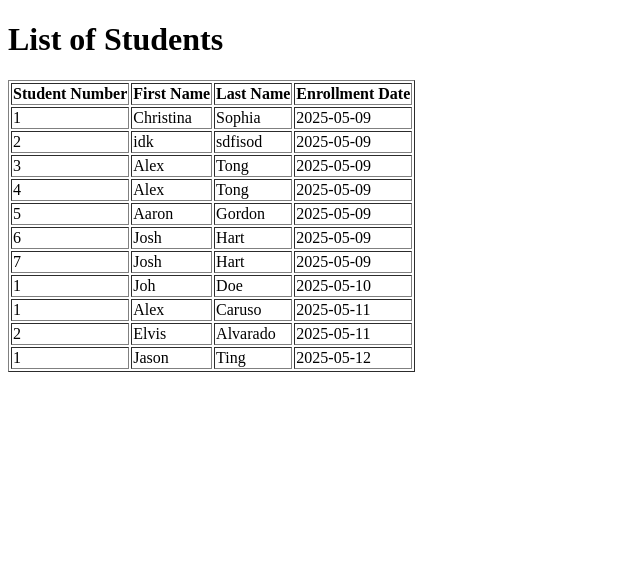
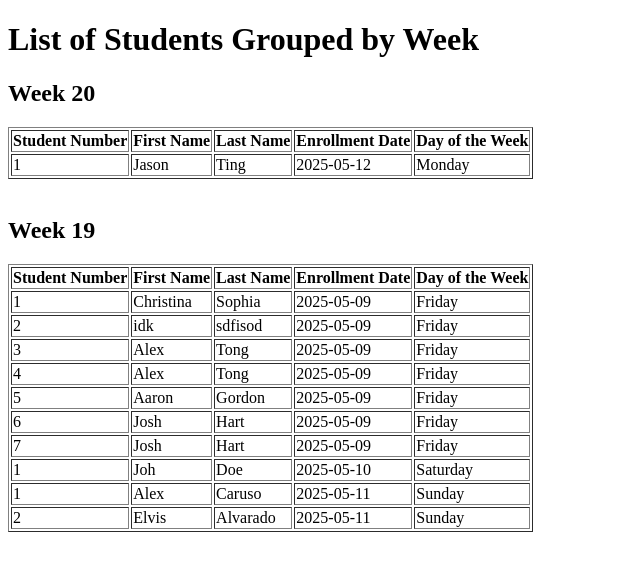
Before and after one commit to TerrificTing/Student-Database, a Flask app: page /students in a window 1280 px wide. Shown: the top 571 px of the page, without its empty margins (0-640 px from the left). Run offline with Flask 3, Linux system fonts and the light colour scheme; data comes from the database, SQL or seed files in the repository; both versions use the stored data as it was after the commit.

Commit message:
The list of students is now sorted by week, each week has a different table

```diff
--- a/Backend/backend.py
+++ b/Backend/backend.py
@@ -1,3 +1,4 @@
+from collections import defaultdict
 from flask import Flask, request, render_template, redirect, url_for
 import sqlite3
 from datetime import datetime
@@ -83,7 +84,20 @@ def view_data():
     rows = cur.fetchall()
     con.close()
 
-    return render_template('students.html', students = rows)
+    # Group students by calculated week number
+    students_by_week = defaultdict(list)
+    for student in rows:
+        # Convert Row to a dictionary
+        student_dict = dict(student)
+        enrollment_date = datetime.strptime(student_dict["EnrollmentDate"], "%Y-%m-%d")
+        week_number = enrollment_date.isocalendar()[1]  # Get ISO week number
+        day_of_week = enrollment_date.strftime("%A")  # Get full weekday name
+        student_dict["DayOfWeek"] = day_of_week  # Add day of week to student data
+        students_by_week[week_number].append(student_dict)
+
+    sorted_weeks = dict(sorted(students_by_week.items(), key=lambda x: x[0], reverse=True))
+
+    return render_template('students.html', students_by_week=sorted_weeks)
 
 if __name__ == '__main__':
     app.run(debug = True)
--- a/Frontend/templates/students.html
+++ b/Frontend/templates/students.html
@@ -3,25 +3,37 @@
 <head>
     <meta charset="UTF-8">
     <meta name="viewport" content="width=device-width, initial-scale=1.0">
-    <title>List of Students</title>
+    <title>List of Students Grouped by Week</title>
 </head>
 <body>
-    <h1>List of Students</h1>
+    <h1>List of Students Grouped by Week</h1>
+
+    {% for week, students_in_week in students_by_week.items() %}
+        <h2>Week {{ week }}</h2>
         <table border="1">
+            <thead>
                 <tr>
                     <th>Student Number</th>
                     <th>First Name</th>
                     <th>Last Name</th>
                     <th>Enrollment Date</th>
+                    <th>Day of the Week</th>
                 </tr>
-        {% for student in students %}
+            </thead>
+            <tbody>
+                {% for student in students_in_week %}
                     <tr>
                         <td>{{ student["StudentNumber"] }}</td>
                         <td>{{ student["FirstName"] }}</td>
                         <td>{{ student["LastName"] }}</td>
                         <td>{{ student["EnrollmentDate"] }}</td>
+                        <td>{{ student["DayOfWeek"] }}</td>
                     </tr>
                 {% endfor %}
+            </tbody>
         </table>
+        <br>
+    {% endfor %}
+
 </body>
 </html>
```
Also changed, not shown: Backend/student-database.db. Lines whose indentation alone changed are shown as unchanged.
